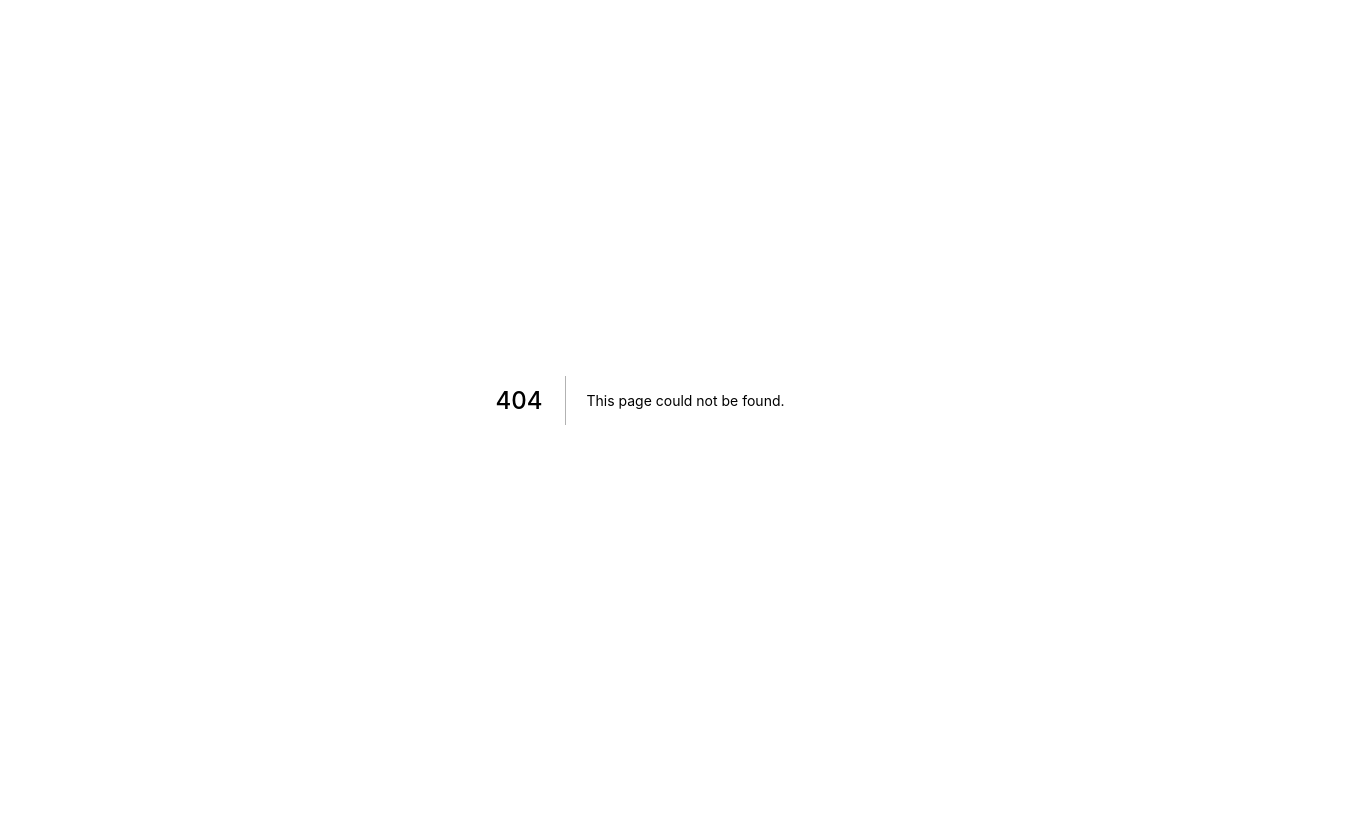
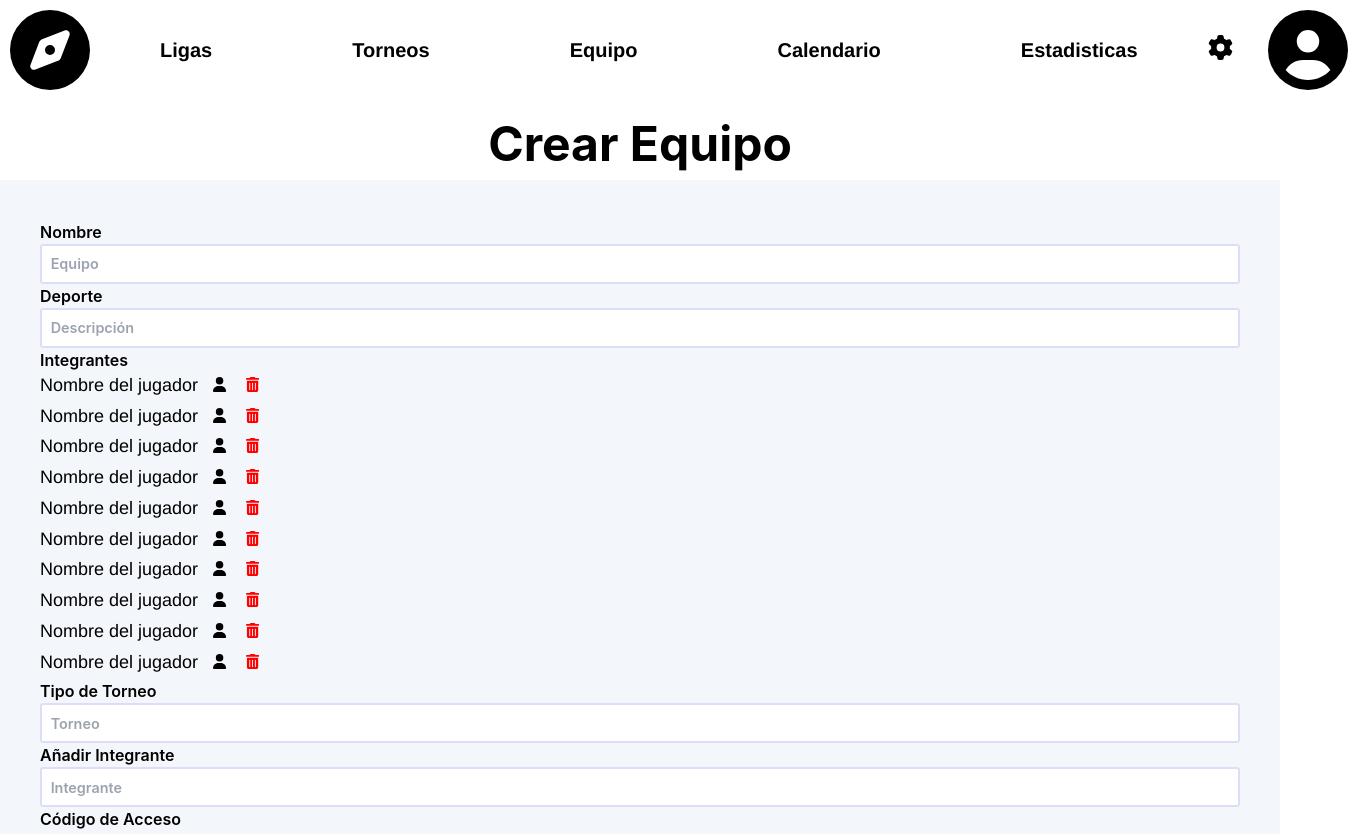
Before and after one commit to administracion-ligas-deportivas/sitio-web, a Next.js app: page /create-team in a window 1280 px wide. Before the commit this address had no page. Shown: the top 834 px of the page, 1353 px wide, since content can reach past the window. Before the commit the page ends 800 px from the top, so only its background shows below. Built offline with nearby package versions, Linux system fonts and the light colour scheme.

Commit message:
Cree la pagina de 'crear equipo', falta acomodar los componentes

```diff
--- /dev/null
+++ b/pages/create-team.js
@@ -0,0 +1,123 @@
+import "@fortawesome/fontawesome-svg-core/styles.css";
+
+import Head from "next/head";
+import styles from "../styles/CreateTeam.module.css";
+import Footer from "../components/Footer";
+import InputCode from "../components/InputCode";
+// import Input from "../components/Input/index";
+
+// import Image from "next/image";
+import Input from "../components/Input";
+import Label from "../components/Label";
+import Jugador from "../components/Jugador";
+// import Image from "next/image";
+import Navbar from "../components/Navbar";
+
+export default function Home() {
+  return (
+    <>
+      <Head>
+        <title>Crear Equipo</title>
+        <meta
+          name="Creación de un nuevo equipo"
+          content="Administración de Ligas Deportivas"
+        />
+        <link
+          rel="icon"
+          href="/favicon.ico"
+        />
+      </Head>
+
+      <Navbar />
+
+      <div className="container mx-auto py-2">
+        <div>
+          <h1 className={styles.titlePage}>Crear Equipo</h1>
+          <div className={styles.rectangle}>
+            <div>
+              <Label
+                className={styles.subtitlePage}
+                htmlFor="new-input"
+              >
+                Nombre
+                <Input
+                  id="team-name"
+                  placeholder="Equipo"
+                />
+              </Label>
+            </div>
+            <div>
+              <Label
+                className={styles.subtitlePage}
+                htmlFor="new-input"
+              >
+                Deporte
+                <Input
+                  id="team-name"
+                  placeholder="Descripción"
+                />
+              </Label>
+            </div>
+            <div>
+              <Label className={styles.subtitlePage}> Integrantes </Label>
+            </div>
+            <div>
+              <Jugador />
+              <Jugador />
+              <Jugador />
+              <Jugador />
+              <Jugador />
+            </div>
+            <div>
+              <Jugador />
+              <Jugador />
+              <Jugador />
+              <Jugador />
+              <Jugador />
+            </div>
+            <div>
+              <Label
+                className={styles.subtitlePage}
+                htmlFor="new-input"
+              >
+                Tipo de Torneo
+                <Input
+                  id="tipo-torneo"
+                  placeholder="Torneo"
+                />
+              </Label>
+            </div>
+            <div>
+              <Label
+                className={styles.subtitlePage}
+                htmlFor="new-input"
+              >
+                Añadir Integrante
+                <Input
+                  id="user-name"
+                  placeholder="Integrante"
+                />
+              </Label>
+            </div>
+            <div>
+              <Label
+                className={styles.subtitlePage}
+                htmlFor="new-input"
+              >
+                Código de Acceso
+                <InputCode
+                  titleU="Código de acceso"
+                  nameU="accessCode"
+                  placeholderU="Código"
+                  contentU="Generar código"
+                />
+              </Label>
+            </div>
+          </div>
+        </div>
+      </div>
+
+      <Footer />
+    </>
+  );
+}
--- a/pages/index.js
+++ b/pages/index.js
@@ -1,4 +1,5 @@
 import "@fortawesome/fontawesome-svg-core/styles.css";
+import Link from "next/link";
 
 import Head from "next/head";
 import InputButton from "../components/InputButton";
@@ -114,6 +115,13 @@ export default function Home() {
           placeholder="Input"
         /> */}
         </div>
+
+        <Link
+          href="/create-team"
+          passHref
+        >
+          <a href="dummy-href"> Regístrate ahora </a>
+        </Link>
       </div>
 
       <Footer />
--- /dev/null
+++ b/styles/CreateTeam.module.css
@@ -0,0 +1,17 @@
+/* stylelint-disable order/properties-alphabetical-order */
+/* stylelint-disable color-function-notation */
+.titlePage {
+  font-size: 3em;
+  font-weight: 700;
+  text-align: center;
+}
+
+.subtitlePage {
+  font-size: 1.5em;
+  font-weight: 500;
+}
+
+.rectangle {
+  padding: 40px;
+  background-color: rgb(243, 246, 250);
+}
```
